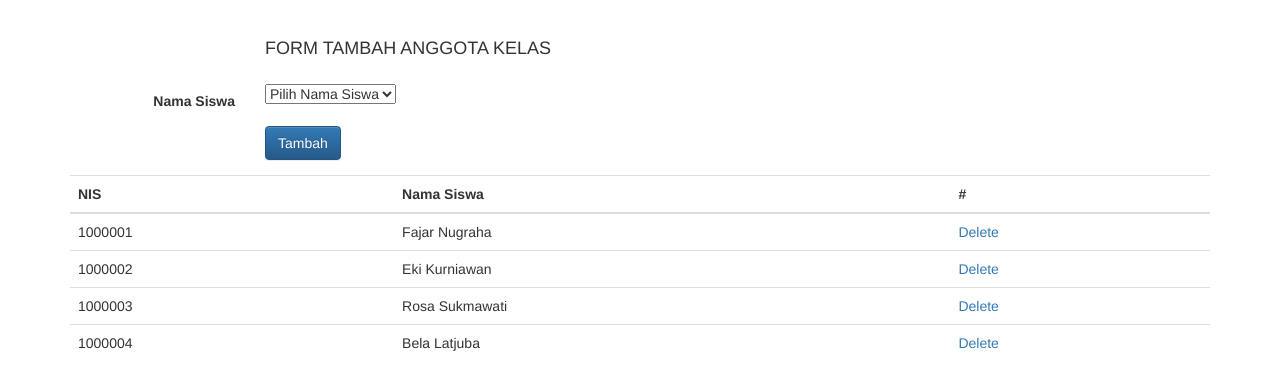
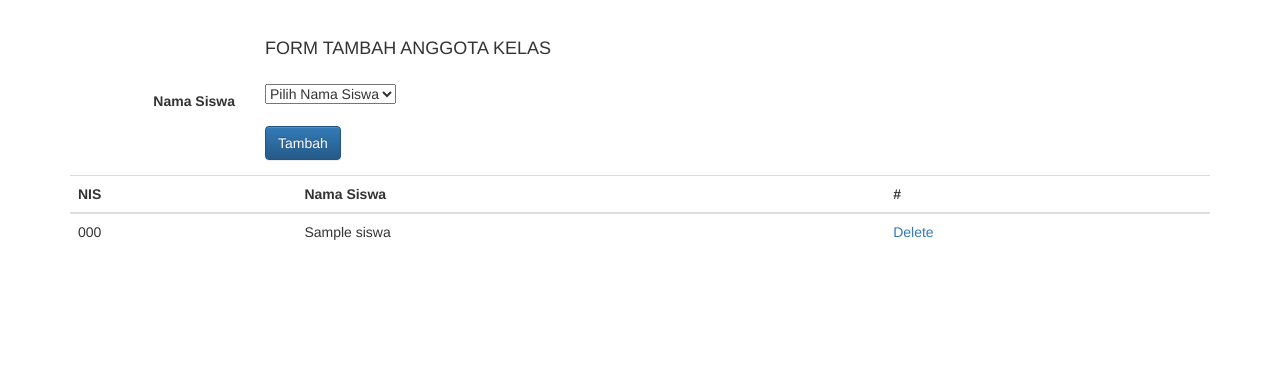
Before and after one commit to atangsutisna/aplikasi-kehadiran-sederhana, a CodeIgniter app: page /database/index.php/student_group/new_member/1 in a window 1280 px wide. Shown: the part 51-441 px from the top of the page. Run offline with CodeIgniter, Linux system fonts and the light colour scheme; tables that the repository leaves empty or names only in its code hold one stand-in row (values such as "Sample post").

Commit message:
fixing add new member of class

```diff
--- a/application/controllers/Student_group.php
+++ b/application/controllers/Student_group.php
@@ -6,6 +6,7 @@ class Student_Group extends CI_Controller {
     public function __construct()
     {
         parent::__construct();
+        $this->load->library('form_validation');
         $this->load->model(array('stdgroup_model', 'staff_model'));
     }
 
@@ -17,7 +18,7 @@ class Student_Group extends CI_Controller {
 		);
 		$this->load->view('main_view', $data);
 		$this->load->library('form_validation');
-		$this->load->model(array('staff_model', 'stdgroup_model'));
+		$this->load->model(array('staff_model', 'stdgroup_model', 'siswa_model'));
     }
 
     public function new_form()
@@ -30,9 +31,54 @@ class Student_Group extends CI_Controller {
 		$this->load->view('main_view', $data);
 	}
 
-    public function new_member()
+    public function new_member($stdgroup_id)
 	{
-		$this->load->view('main_view', array('content_view' => 'studentgroup/form_member'));
+		$this->load->model('siswa_model');
+		$data = array(
+			'stdgroup_id' => $stdgroup_id,
+			'students' => $this->siswa_model->find_all(),
+			'group_members' => $this->stdgroup_model->find_member_by_group_id($stdgroup_id),
+			'content_view' => 'studentgroup/form_member'
+		);
+		$this->load->view('main_view', $data);
+	}
+
+	public function insert_new_member()
+	{
+		$this->load->model('siswa_model');
+		$this->form_validation->set_rules('id_kelas', 'Nama Kelas', 'required');
+		$this->form_validation->set_rules('id_siswa', 'Nama Siswa', 'required|callback_check_member');
+
+		$stdgroup_id = $this->input->post('id_kelas');
+		if ($this->form_validation->run() == TRUE) {
+
+			$data = array(
+				'id_kelas' => $stdgroup_id,
+				'id_siswa' => $this->input->post('id_siswa'),
+			);
+			$this->stdgroup_model->add_new_member($data);
+			$this->session->set_flashdata('notif', 'Data sudah disimpan');
+			redirect('student_group/new_member/'. $stdgroup_id);
+		} else {
+			$this->new_member($stdgroup_id);
+		}
+
+	}
+
+	public function check_member()
+	{
+		$student_id = $this->input->post('id_siswa');
+		$stdgroup_id = $this->input->post('id_kelas');
+		$member = $this->stdgroup_model->check_member_exists($stdgroup_id, $student_id);
+		if ($student_id == 0) {
+			$this->form_validation->set_message('check_member', '{field} is required');
+			return FALSE;
+		} else if ($member->is_present == 1) {
+			$this->form_validation->set_message('check_member', 'Duplicate {field}');
+			return FALSE;
+		} else {
+			return TRUE;
+		}
 	}
 
     public function insert()
--- a/application/models/Stdgroup_model.php
+++ b/application/models/Stdgroup_model.php
@@ -63,4 +63,31 @@ class Stdgroup_model extends CI_Model
         return $result->result();
     }
 
+    public function find_member_by_group_id($stdgroup_id)
+    {
+        $result = $this->db->query('
+            SELECT siswa.nomor_induk, siswa.nama_lengkap FROM siswa
+            WHERE EXISTS(
+                SELECT * FROM anggota_kelas
+                WHERE siswa.id = anggota_kelas.id_siswa
+                AND id_kelas = ?
+            )
+        ', $stdgroup_id);
+        return $result->result();
+    }
+
+    public function add_new_member($data)
+    {
+        $this->db->insert('anggota_kelas', $data);
+    }
+
+    public function check_member_exists($stdgroup_id, $student_id)
+    {
+        $result = $this->db->query('
+            SELECT 1 AS is_present FROM anggota_kelas
+            WHERE id_kelas = ? AND id_siswa = ?
+        ', array($stdgroup_id, $student_id));
+        return $result->row();
+    }
+
 }
--- a/application/views/studentgroup/form_member.php
+++ b/application/views/studentgroup/form_member.php
@@ -20,13 +20,12 @@
     <label class="col-sm-2 control-label">Nama Siswa</label>
     <div class="col-sm-4">
     <?php
-        $students = array(
-            '0' => 'Pilih Nama Siswa',
-            '1' => 'Johan',
-            '2' => 'Dadan',
-            '3' => 'Kiki Kurniawan',
-          );
-            echo form_dropdown('id_staff', $students, '0');
+        echo form_hidden('id_kelas', isset($stdgroup_id) ? $stdgroup_id : '');
+        $stdOpt = array('0' => 'Pilih Nama Siswa');
+        foreach ($students as $student) {
+          $stdOpt[$student->id] = $student->nama_lengkap;
+        }
+        echo form_dropdown('id_siswa', $stdOpt, '0');
         ?>
     </div>
   </div>
@@ -45,25 +44,12 @@
         </tr>
     </tdead>
     <tbody>
+        <?php foreach($group_members as $member) : ?>
         <tr>
-            <td>1000001</td>
-            <td>Fajar Nugraha</td>
+            <td><?php echo $member->nomor_induk ?></td>
+            <td><?php echo $member->nama_lengkap ?></td>
             <td><?php echo anchor('student_group/remove_member/', 'Delete') ?></td>
         </tr>
-        <tr>
-            <td>1000002</td>
-            <td>Eki Kurniawan</td>
-            <td><?php echo anchor('student_group/remove_member/', 'Delete') ?></td>
-        </tr>
-        <tr>
-            <td>1000003</td>
-            <td>Rosa Sukmawati</td>
-            <td><?php echo anchor('student_group/remove_member/', 'Delete') ?></td>
-        </tr>
-        <tr>
-            <td>1000004</td>
-            <td>Bela Latjuba</td>
-            <td><?php echo anchor('student_group/remove_member/', 'Delete') ?></td>
-        </tr>
+        <?php endforeach; ?>
     </tbody>
 </table>
--- a/application/views/studentgroup/view.php
+++ b/application/views/studentgroup/view.php
@@ -26,7 +26,7 @@ if ($this->session->flashdata('notif') != NULL) {
             <td>0</td>
             <td>
                 <?php echo anchor('student_group/edit/'. $group->id, 'Edit') ?> |
-                <?php echo anchor('student_group/new_member', 'Tambah Anggota') ?>
+                <?php echo anchor('student_group/new_member/'.$group->id, 'Tambah Anggota') ?>
             </td>
         </tr>
         <?php endforeach; ?>
```
